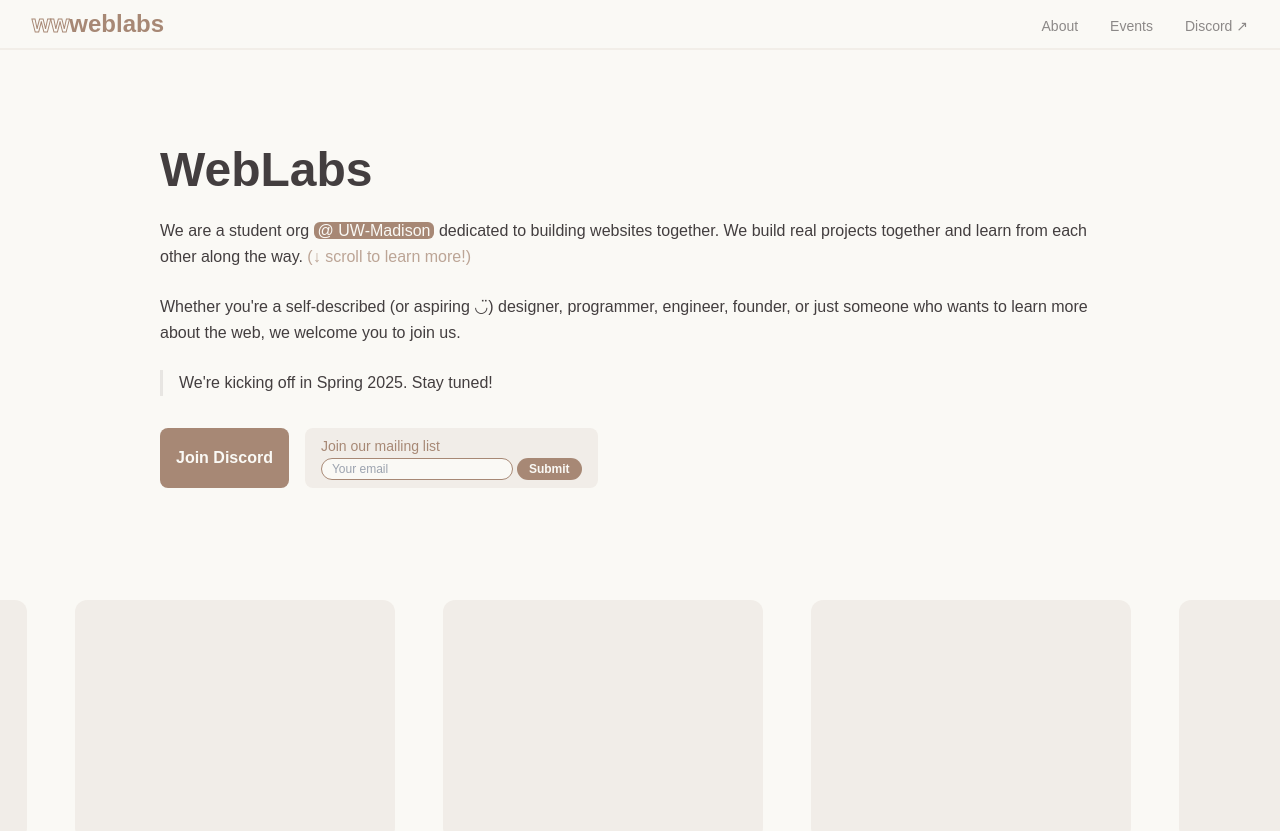
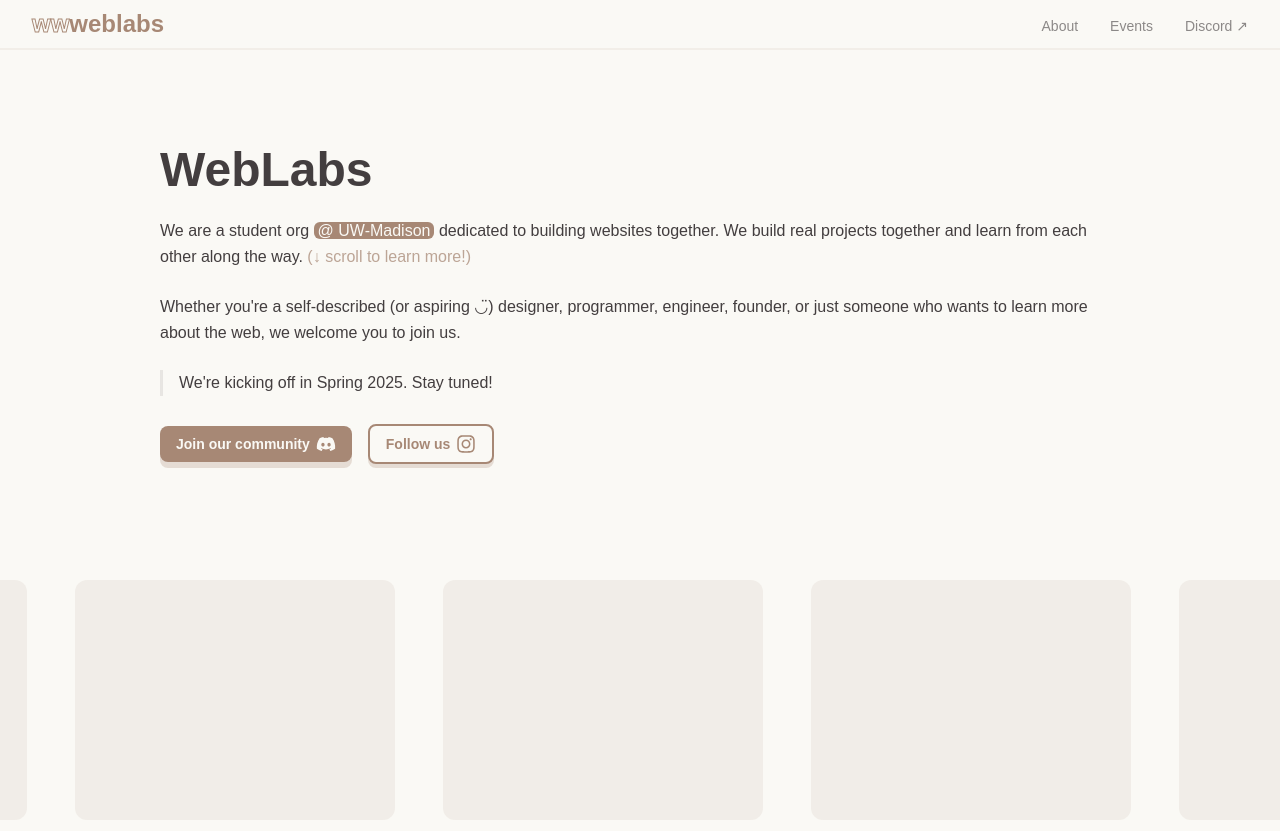
Before and after one commit to weblabsuw/site, a Next.js app: page / in a window 1280 px wide. Shown: the top 831 px of the page. Built offline with nearby package versions, Linux system fonts and the light colour scheme.

Commit message:
add button component

```diff
--- a/app/page.tsx
+++ b/app/page.tsx
@@ -1,6 +1,8 @@
 import Link from 'next/link';
+import { FaDiscord, FaInstagram } from "react-icons/fa6";
 
 import { Ticker } from "@/components/ui/ticker";
+import { Button } from "@/components/ui/button";
 import Navbar from "@/components/navbar";
 import Footer from "@/components/footer";
 
@@ -26,12 +28,16 @@ export default function HomePage() {
         We&apos;re kicking off in Spring 2025. Stay tuned!
       </p>
 
-      <div className="flex flex-col sm:flex-row gap-4 mt-8">
-        <button className="px-4 py-2 font-bold text-onPrimary bg-primary rounded-lg">
-          Join Discord
-        </button>
+      <div className="flex flex-col sm:flex-row gap-4 text-sm font-bold mt-8">
+        <Button className="px-4 py-2 flex items-center gap-1.5 text-onPrimary bg-primary rounded-lg">
+          Join our community <FaDiscord size={20}/>
+        </Button>
 
-        <div className="px-4 py-4 sm:py-2 text-primary bg-primary/10 rounded-lg">
+        <Button className="px-4 py-2 flex items-center gap-1.5 text-primary bg-surface border-2 border-primary rounded-lg">
+          Follow us <FaInstagram size={20}/>
+        </Button>
+
+        {/* <div className="px-4 py-4 sm:py-2 text-primary bg-primary/10 rounded-lg">
           <p className="text-base sm:text-sm font-medium">
             Join our mailing list
           </p>
@@ -45,7 +51,7 @@ export default function HomePage() {
               Submit
             </button>
           </div>
-        </div>
+        </div> */}
       </div>
     </section>
 
@@ -171,9 +177,9 @@ export default function HomePage() {
 
       <div className="mt-8 flex justify-end">
         <Link href="/events">
-          <button className="px-4 py-2 font-bold text-onPrimary bg-primary rounded-lg">
+          <Button className="px-4 py-2 font-bold text-onPrimary bg-primary rounded-lg">
             View all events →
-          </button>
+          </Button>
         </Link>
       </div>
     </section>
--- /dev/null
+++ b/components/ui/button.tsx
@@ -0,0 +1,22 @@
+import Link from 'next/link';
+import { FaDiscord, FaInstagram } from "react-icons/fa6";
+import { cn } from "@/lib/utils";
+
+interface ButtonProps {
+  children: React.ReactNode;
+  className?: string;
+  [key: string]: any;
+}
+
+export function Button({ children, className, ...rest }: ButtonProps) {
+  return (
+    <button className="group bg-primary/25 rounded-lg">
+      <div
+        className={cn("rounded-lg -translate-y-1 group-hover:translate-y-0 transition-transform ease-in-out", className)}
+        {...rest}
+      >
+        {children}
+      </div>
+    </button>
+  );
+}
```
